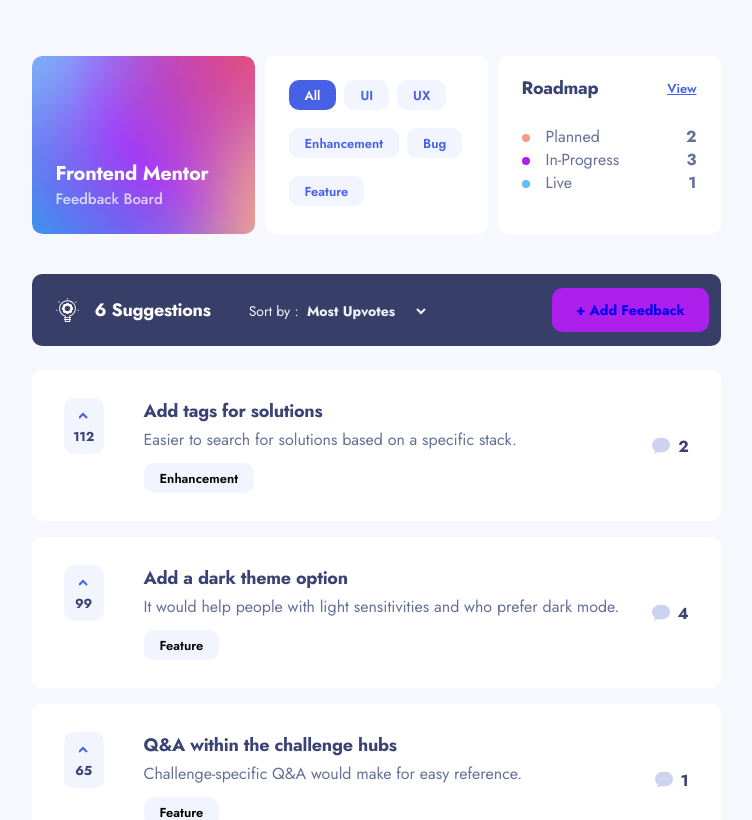
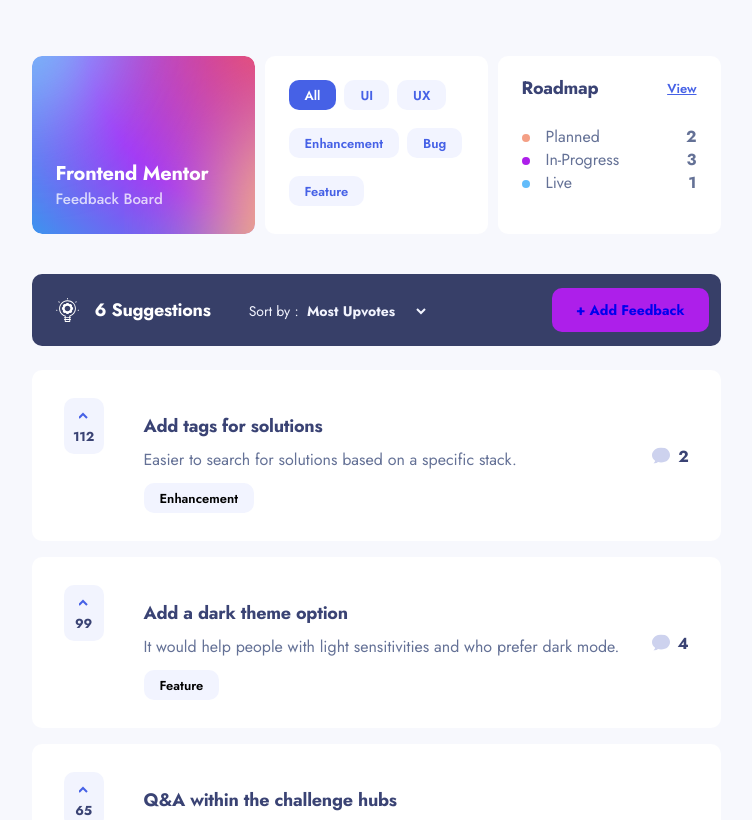
Before and after one commit to johnnygerard/fem-product-feedback-app, an Angular app: page / in a window 1280 px wide. Shown: the top 820 px of the page, without its empty margins (264-1016 px from the left). Built offline with nearby package versions, Linux system fonts and the light colour scheme.

Commit message:
feat: add links to suggestions

```diff
--- a/src/app/suggestion/suggestion.component.html
+++ b/src/app/suggestion/suggestion.component.html
@@ -1,6 +1,6 @@
 <div class="container">
   <app-upvote [feedbackID]="feedbackID" />
-  <h1 class="title">{{ feedback.title }}</h1>
+  <h1><a class="title" [routerLink]="['/feedback', feedbackID]">{{ feedback.title }}</a></h1>
   <p class="description">{{ feedback.description }}</p>
   <app-feedback-category [category]="feedback.category" />
   <app-comment-count class="comment-count" [count]="countComments(feedback.comments)" />
--- a/src/app/suggestion/suggestion.component.scss
+++ b/src/app/suggestion/suggestion.component.scss
@@ -38,6 +38,11 @@ app-upvote {
   font-size: 18px;
   font-weight: 700;
   letter-spacing: -0.25px;
+  text-decoration: none;
+
+  &:is(:hover, :focus-visible) {
+    color: #4661E6;
+  }
 
   @include mobile {
     font-size: 13px;
--- a/src/app/suggestion/suggestion.component.ts
+++ b/src/app/suggestion/suggestion.component.ts
@@ -7,12 +7,14 @@ import { CommentIconSvgComponent } from '../svg/comment-icon-svg.component';
 import { Feedback } from '../Types/feedback.class';
 import { FeedbackComment } from '../Types/feedback-comment.class';
 import { CommentCountComponent } from '../comment-count/comment-count.component';
+import { RouterModule } from '@angular/router';
 
 @Component({
   selector: 'app-suggestion',
   standalone: true,
   imports: [
     CommonModule,
+    RouterModule,
     UpvoteComponent,
     FeedbackCategoryComponent,
     CommentIconSvgComponent,
```
